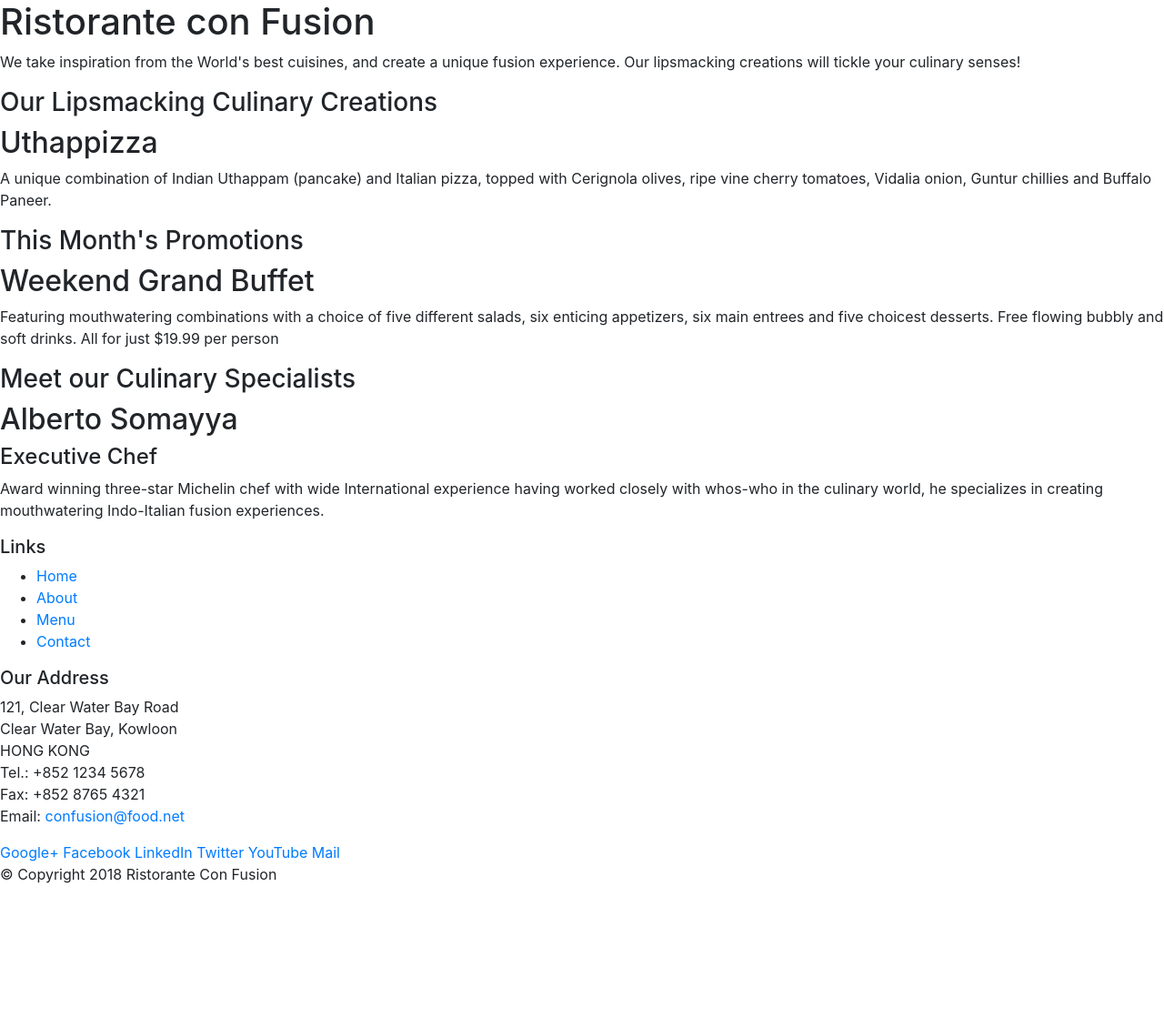
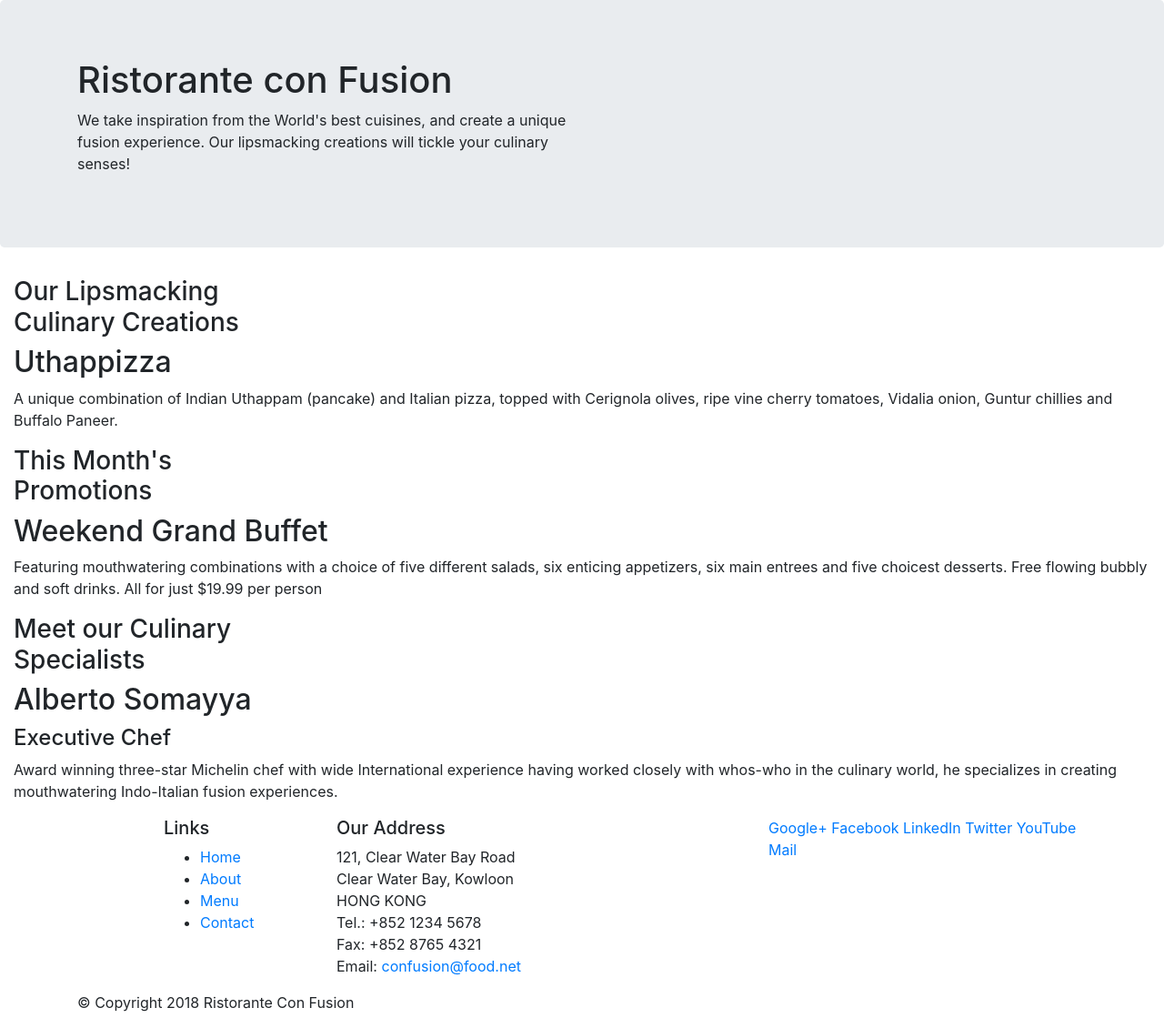
Before and after one commit to jromero82/conFusion, a website: page index.html in a window 1280 px wide. Shown: the whole page at 91% size. Before the commit the page ends 989 px from the top, so only its background shows below. Drawn offline with nearby package versions, Linux system fonts and the light colour scheme.

Commit message:
Bootstrap Grid Part 1

```diff
--- a/index.html
+++ b/index.html
@@ -15,14 +15,14 @@
 
 <body>
 
-    <header>
-        <div>
-            <div>
-                <div>
+    <header class="jumbotron">
+        <div class="container">
+            <div class="row">
+                <div class="col-12 col-sm-6">
                     <h1>Ristorante con Fusion</h1>
                     <p>We take inspiration from the World's best cuisines, and create a unique fusion experience. Our lipsmacking creations will tickle your culinary senses!</p>
                 </div>
-                <div>
+                <div class="col-12 col-sm">
                 </div>
             </div>
         </div>
@@ -30,10 +30,10 @@
 
     <div>
         <div>
-            <div>
+            <div class="col-12 col-sm-4 order-sm-last col-md-3">
                 <h3>Our Lipsmacking Culinary Creations</h3>
             </div>
-            <div>
+            <div class="col col-sm order-sm-first col-md">
                 <h2>Uthappizza</h2>
                 <p>A unique combination of Indian Uthappam (pancake) and Italian pizza, topped with Cerignola olives, ripe vine cherry tomatoes, Vidalia onion, Guntur chillies and Buffalo Paneer.</p>
             </div>
@@ -41,20 +41,20 @@
 
 
         <div>
-            <div>
+            <div class="col-12 col-sm-4 order-sm-last col-md-3">
                 <h3>This Month's Promotions</h3>
             </div>
-            <div>
+            <div class="col col-sm order-sm-first col-md">
                 <h2>Weekend Grand Buffet</h2>
                 <p>Featuring mouthwatering combinations with a choice of five different salads, six enticing appetizers, six main entrees and five choicest desserts. Free flowing bubbly and soft drinks. All for just $19.99 per person </p>
             </div>
         </div>
 
         <div>
-            <div>
+            <div class="col-12 col-sm-4 order-sm-last col-md-3">
                 <h3>Meet our Culinary Specialists</h3>
             </div>
-            <div>
+            <div class="col col-sm order-sm-first col-md">
                 <h2>Alberto Somayya</h2>
                 <h4>Executive Chef</h4>
                 <p>Award winning three-star Michelin chef with wide International experience having worked closely with whos-who in the culinary world, he specializes in creating mouthwatering Indo-Italian fusion experiences. </p>
@@ -63,9 +63,9 @@
     </div>
 
     <footer>
-        <div>
-            <div>
-                <div>
+        <div class="container">
+            <div class="row">
+                <div class="col-4 offset-1 col-sm-2">
                     <h5>Links</h5>
                     <ul>
                         <li><a href="#">Home</a></li>
@@ -74,7 +74,7 @@
                         <li><a href="#">Contact</a></li>
                     </ul>
                 </div>
-                <div>
+                <div class="col-7 col-sm-5">
                     <h5>Our Address</h5>
                     <address>
 		              121, Clear Water Bay Road<br>
@@ -85,7 +85,7 @@
 		              Email: <a href="mailto:confusion@food.net">confusion@food.net</a>
 		           </address>
                 </div>
-                <div>
+                <div class="col-12 col-sm-4">
                     <div>
                         <a href="http://google.com/+">Google+</a>
                         <a href="http://www.facebook.com/profile.php?id=">Facebook</a>
@@ -96,8 +96,8 @@
                     </div>
                 </div>
            </div>
-           <div>
-                <div>
+           <div class="row">
+                <div class="col-auto">
                     <p>© Copyright 2018 Ristorante Con Fusion</p>
                 </div>
            </div>
```
